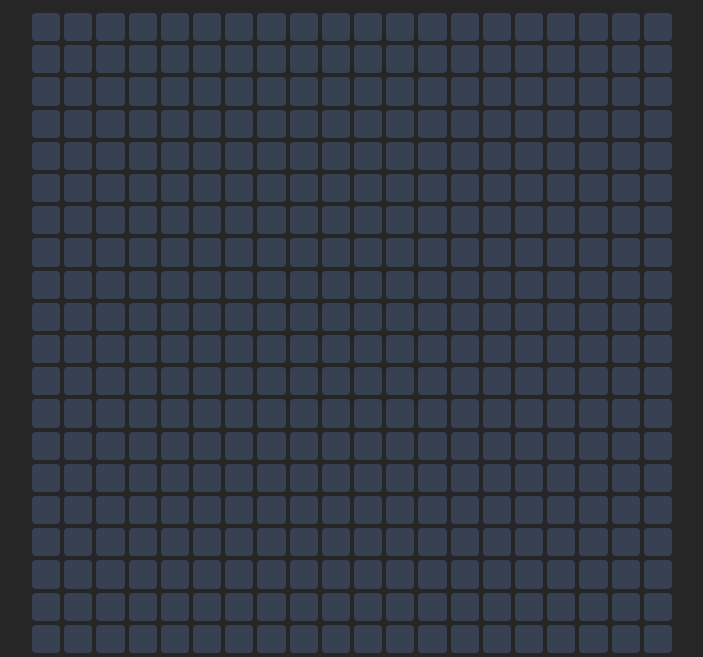
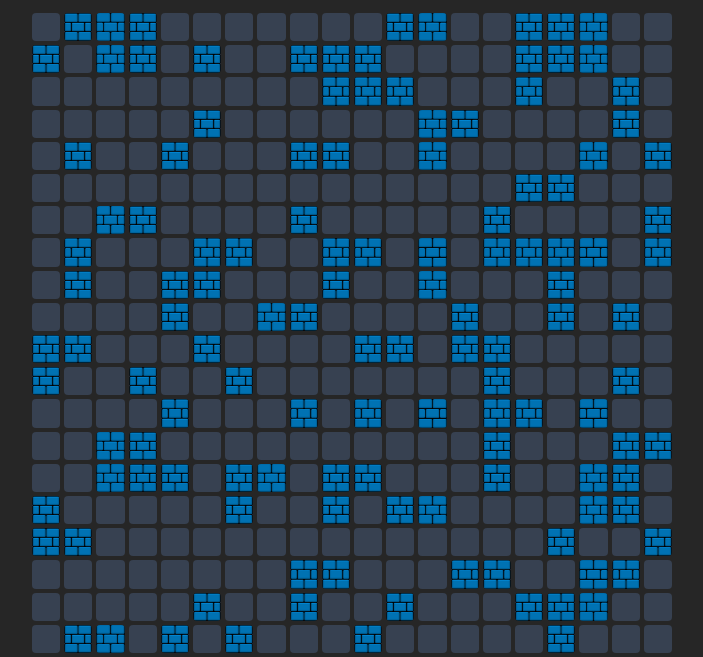
Before and after one commit to mrlibelula/pathfinding, a plain HTML site: page index.html in a window 1280 px wide. Shown: the part 143-800 px from the top of the page, without its empty margins (288-991 px from the left). Drawn offline with nearby package versions, Linux system fonts and the light colour scheme; the site is published under a folder, as on GitHub Pages, so addresses that start at the root find nothing.

Commit message:
images wall asset uri fixed

```diff
--- a/index.html
+++ b/index.html
@@ -10,7 +10,7 @@
 
     <style>
         .cell-wall {
-            background-image: url('/images/wall.png');
+            background-image: url('images/wall.png');
         }
     </style>
 </head>
```
